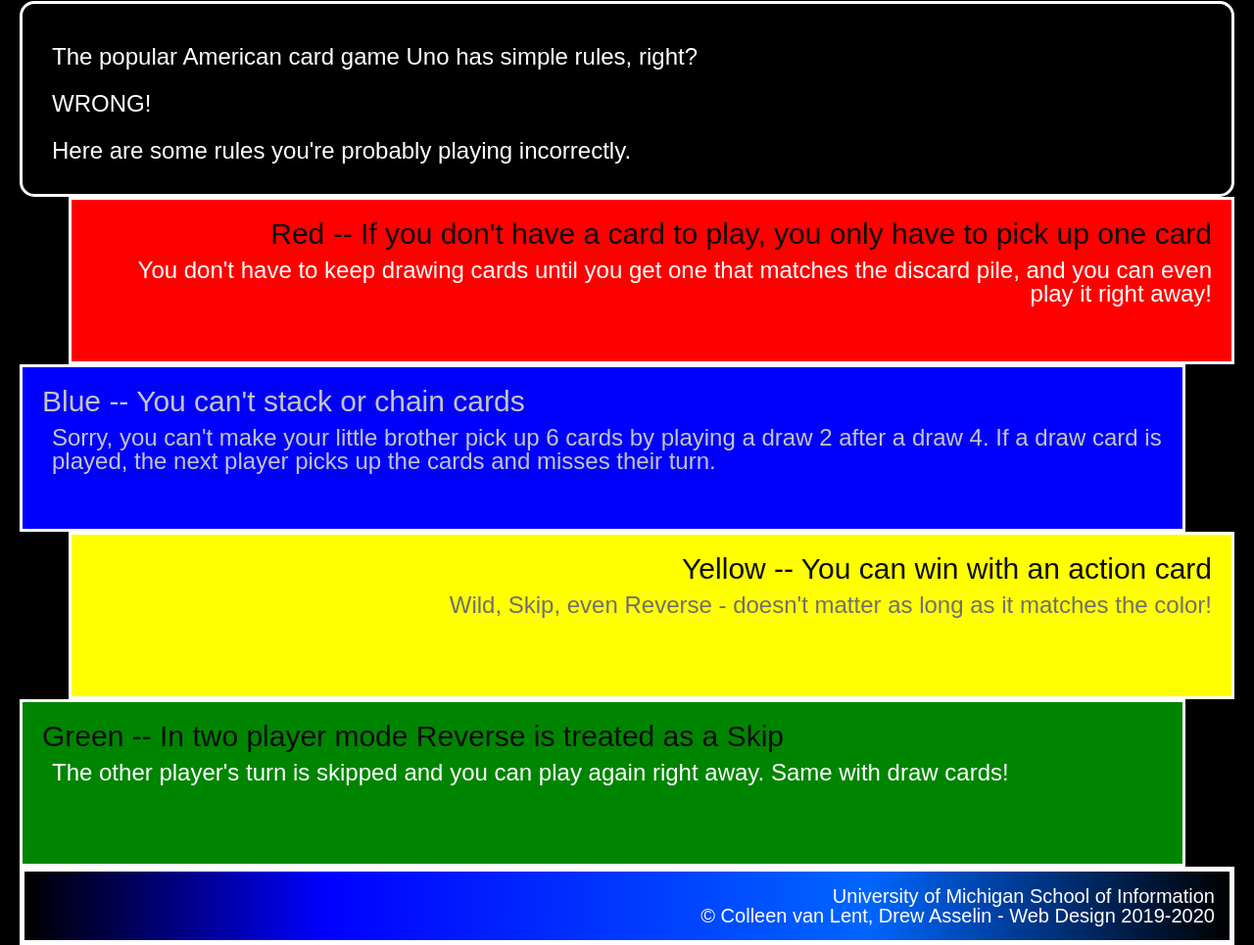
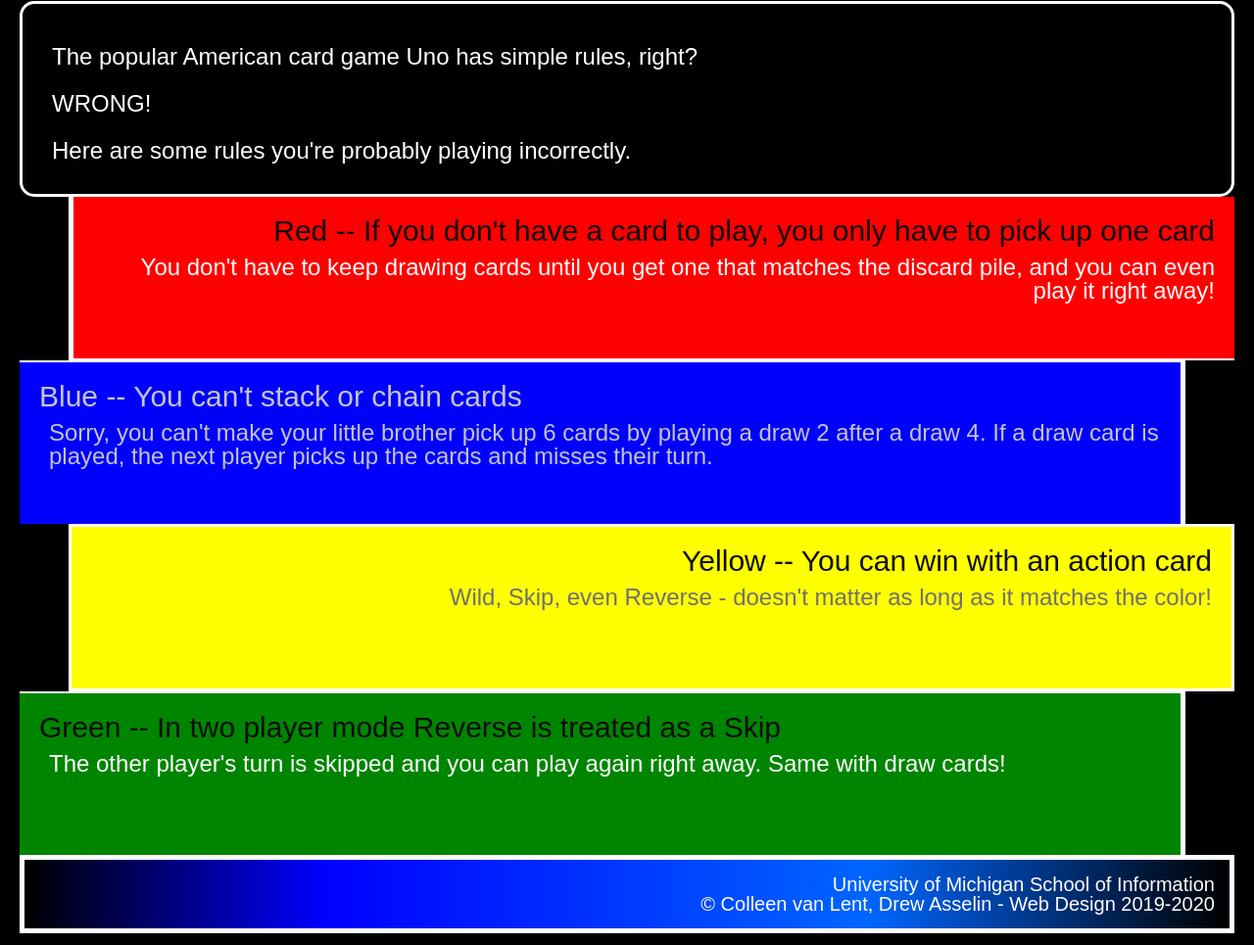
Before and after one commit to harryg02/hw2-w25, a plain HTML site: page index.html in a window 1280 px wide. Shown: the part 327-1292 px from the top of the page at 98% size. Drawn offline with Linux system fonts and the light colour scheme.

Commit message:
update style.css

```diff
--- a/css/style.css
+++ b/css/style.css
@@ -44,14 +44,16 @@ div {
   background-color: #f00;
   text-align: right;
   margin-left: 50px;
-  border: 0 0 2px 5px #fff;
+  border-width: 0 0 2px 5px;
+  border-color: #fff;
 }
 
 .blue {
   background-color: #00f;
   text-align: left;
   margin-right: 50px;
-  border: 2px 5px 0 0 #fff;
+  border-width: 2px 5px 0 0;
+  border-color: #fff;
   color: #C4C4C4;
 }
 
@@ -71,7 +73,7 @@ div {
   background-color: #008500;
   text-align: left;
   margin-right: 50px;
-  border: 2px 5px 0 0;
+  border-width: 2px 5px 0 0;
 }
 
 footer {
```
